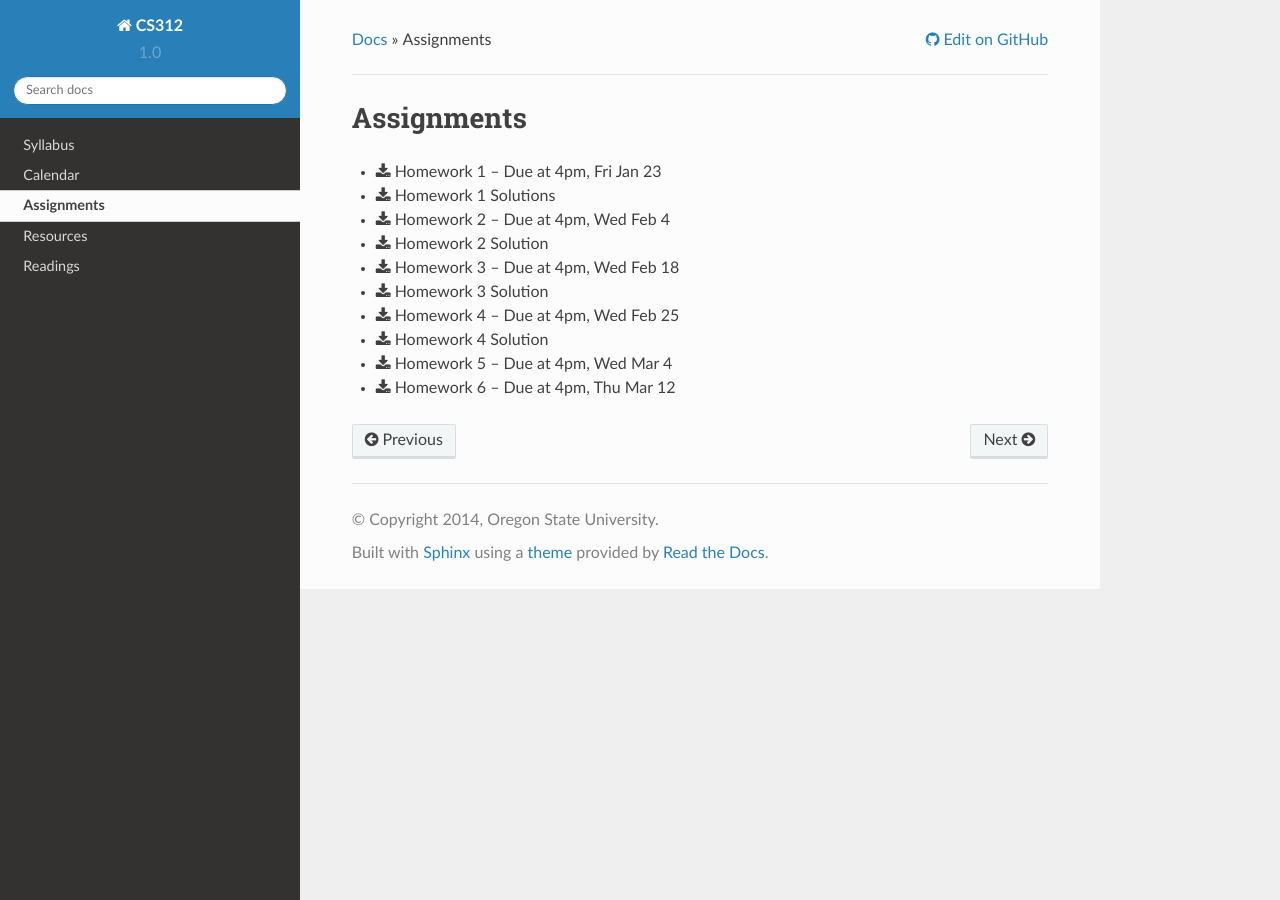
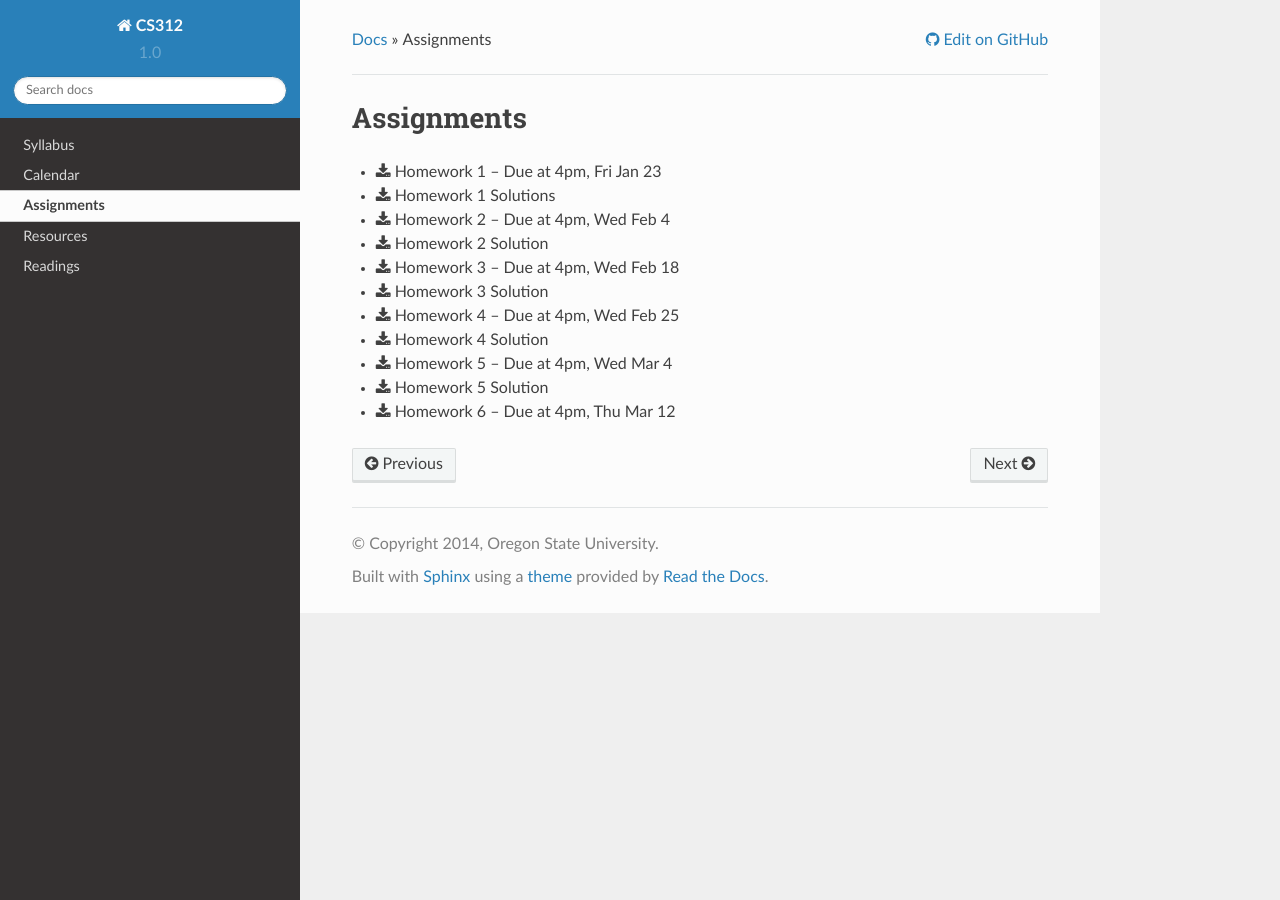
Before and after one commit to osuosl/cs312, a Sphinx documentation site: the page built from source/assignments.rst, in a window 1280 px wide. Built offline with Sphinx 7.4.7 and the Read the Docs theme 2.0.0, drawn with Linux system fonts in a browser that asks for light colours.

Commit message:
add hw5 solutions

```diff
--- a/source/assignments.rst
+++ b/source/assignments.rst
@@ -12,4 +12,5 @@ Assignments
 * :download:`Homework 4 <_static/hw/homework4.pdf>` -- Due at 4pm, Wed Feb 25
 * :download:`Homework 4 Solution <_static/hw/solutions4.pdf>`
 * :download:`Homework 5 <_static/hw/homework5.pdf>` -- Due at 4pm, Wed Mar 4
+* :download:`Homework 5 Solution <_static/hw/solutions5.pdf>`
 * :download:`Homework 6 <_static/hw/homework6.pdf>` -- Due at 4pm, Thu Mar 12
```
Also changed, not shown: 1 other file.
